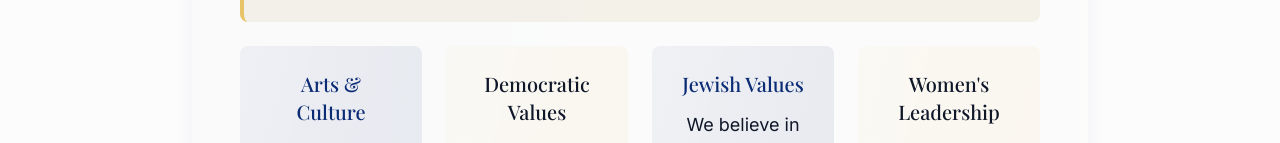
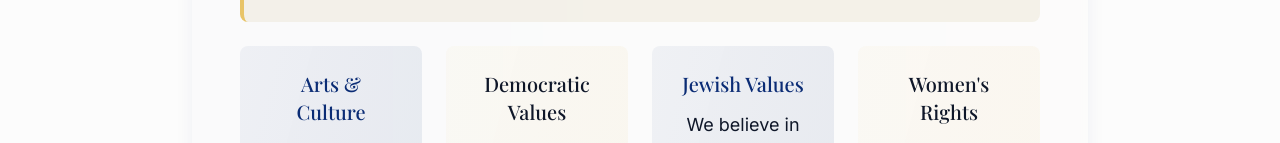
Before and after one commit to kleinwizard/chaiken-foundation-legacy, a React (Vite) app: page /mission in a window 1280 px wide. Shown: the part 649-792 px from the top of the page. Built offline with nearby package versions, Linux system fonts and the light colour scheme.

Commit message:
Update Mission page card title
Update the "Women's Leadership" card title to "Women's Rights" on the Mission page.
-edited src/pages/Mission.tsx

```diff
--- a/src/pages/Mission.tsx
+++ b/src/pages/Mission.tsx
@@ -63,7 +63,7 @@ const Mission = () => {
                   </div>
 
                   <div className="bg-gradient-to-br from-accent/5 to-accent/10 p-6 rounded-lg">
-                    <h3 className="font-display text-xl font-medium mb-3 text-accent-foreground">Women's Leadership</h3>
+                    <h3 className="font-display text-xl font-medium mb-3 text-accent-foreground">Women's Rights</h3>
                     <p>
                       Central to our mission is the advancement of women's rights and leadership. We believe that uplifting
                       women as changemakers is essential to building strong, inclusive, and resilient societies. When women
```
